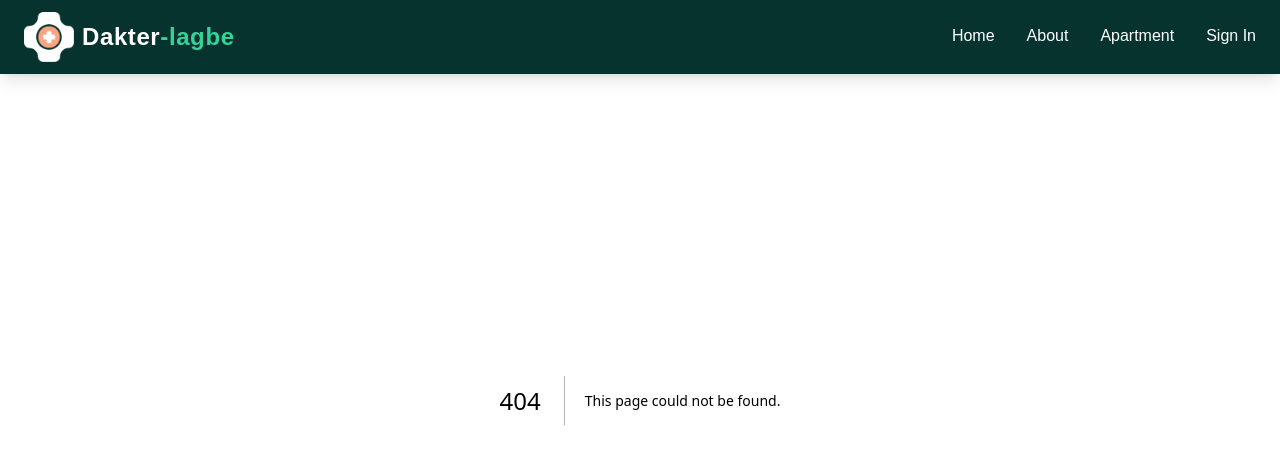
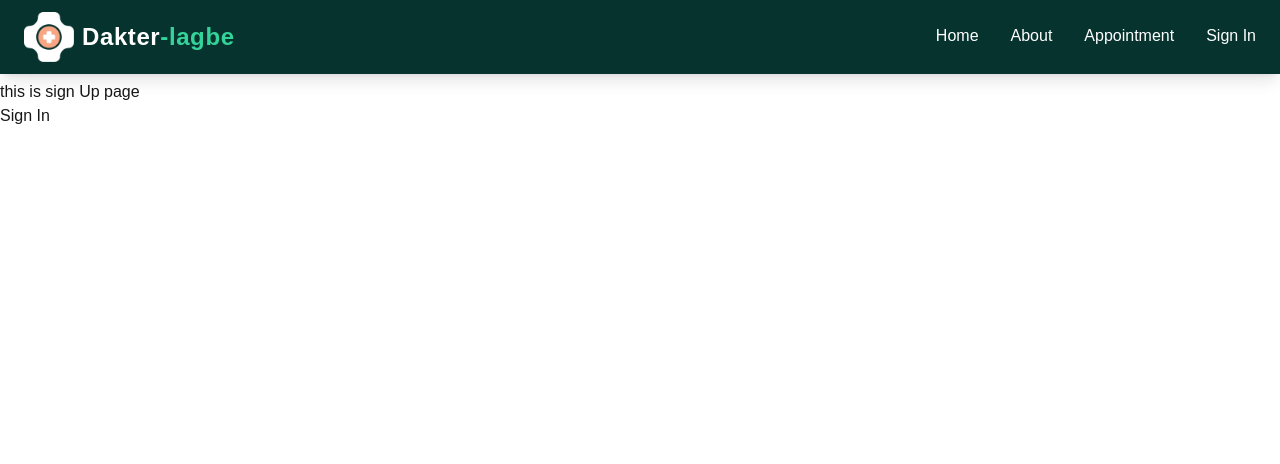
Before and after one commit to MujahidulIslam4541/Dakter-lagbe-client, a Next.js app: page /signUp in a window 1280 px wide. Before the commit this address had no page. Shown: the top 464 px of the page. Built offline with nearby package versions, Linux system fonts and the light colour scheme.

Commit message:
basic structur setup

```diff
--- /dev/null
+++ b/app/about/page.jsx
@@ -0,0 +1,11 @@
+import React from 'react'
+
+const About = () => {
+  return (
+    <div className='mt-20'>
+      this is about page
+    </div>
+  )
+}
+
+export default About
--- /dev/null
+++ b/app/appointment/page.jsx
@@ -0,0 +1,11 @@
+import React from 'react'
+
+const Appointment = () => {
+  return (
+    <div className='mt-20'>
+      <h2>this is Appointment</h2>
+    </div>
+  )
+}
+
+export default Appointment
--- a/app/shared/Navbar/page.jsx
+++ b/app/components/navbar/page.jsx
@@ -11,12 +11,12 @@ const Navbar = () => {
   const links = [
     { name: "Home", path: "/" },
     { name: "About", path: "/about" },
-    { name: "Apartment", path: "/apartment" },
+    { name: "Appointment", path: "/appointment" },
     { name: "Sign In", path: "/signIn" },
   ];
 
   return (
-    <nav className="bg-[#07332F] shadow-lg fixed top-0 left-0 w-full z-50 text-white">
+    <nav className="bg-[#07332F] shadow-lg fixed top-0 left-0 w-full z-50 text-white ">
       <div className="max-w-7xl mx-auto flex items-center justify-between px-6 py-3">
         {/* Logo + Brand Name */}
         <div className="flex items-center gap-2">
--- a/app/layout.js
+++ b/app/layout.js
@@ -1,6 +1,6 @@
 import { Geist, Geist_Mono } from "next/font/google";
 import "./globals.css";
-import Navbar from "./shared/Navbar/page";
+import Navbar from "./components/navbar/page";
 
 const geistSans = Geist({
   variable: "--font-geist-sans",
--- a/app/page.js
+++ b/app/page.js
@@ -1,7 +1,10 @@
-import Image from "next/image";
 
-export default function Home() {
+const Home = () => {
   return (
-<h2 className="text-2xl font-bold text-red-500">Dakter lagbe</h2>
-  );
+    <div>
+      <h2 className="text-2xl text-red-600  mt-20">kjehkjrhhhhhhhhtrgtret</h2>
+    </div>
+  )
 }
+
+export default Home
--- /dev/null
+++ b/app/signIn/page.jsx
@@ -0,0 +1,13 @@
+import Link from 'next/link'
+import React from 'react'
+
+const SignIn = () => {
+  return (
+    <div className='mt-20'>
+      <h2>this is sign in page</h2>
+      <Link href='signUp'>signUp</Link>
+    </div>
+  )
+}
+
+export default SignIn
--- /dev/null
+++ b/app/signUp/page.jsx
@@ -0,0 +1,13 @@
+import Link from 'next/link'
+import React from 'react'
+
+const SignUp = () => {
+  return (
+    <div className='mt-20'>
+      <h2>this is sign Up page</h2>
+      <Link href='/signIn'>Sign In</Link>
+    </div>
+  )
+}
+
+export default SignUp
```
